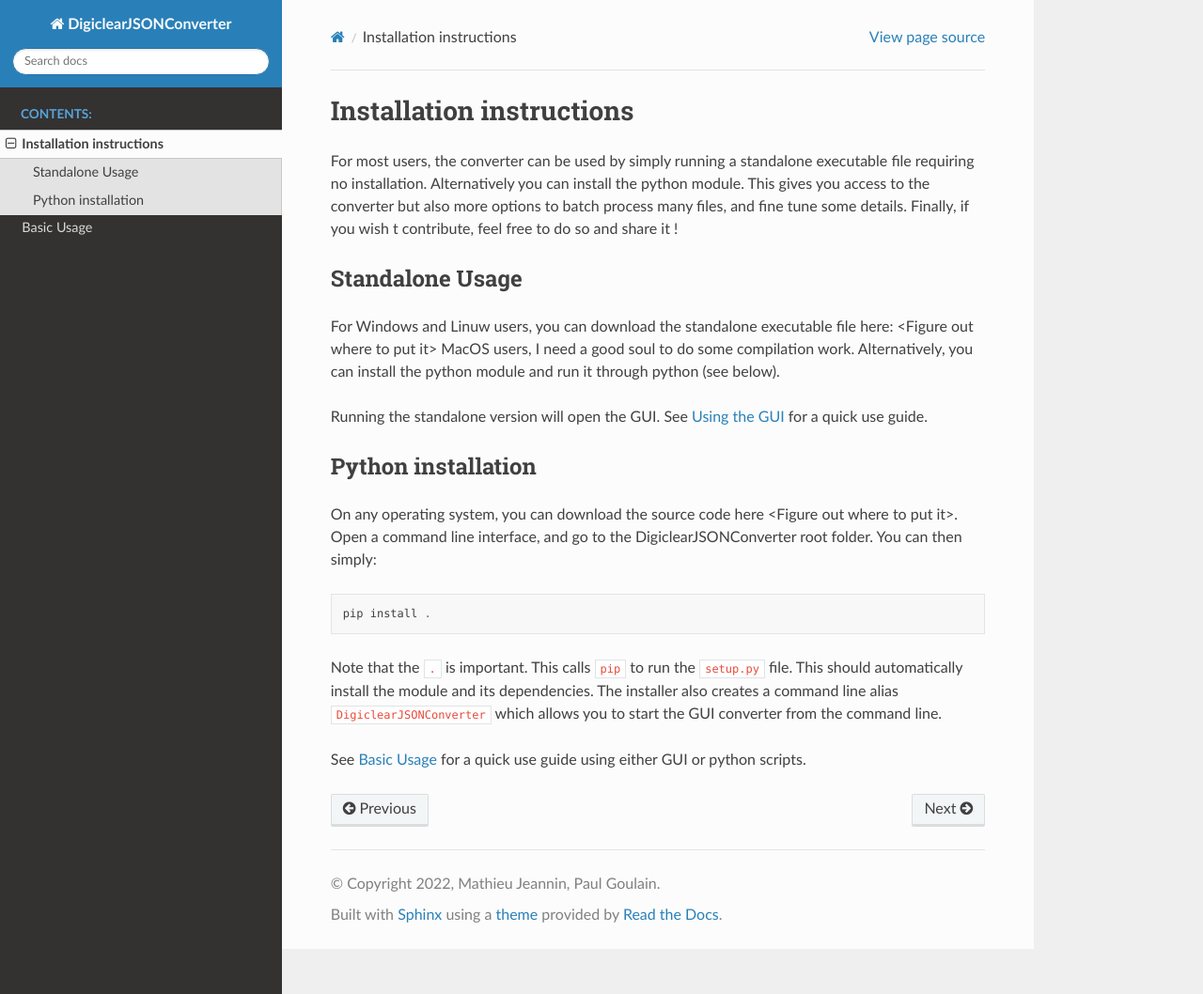
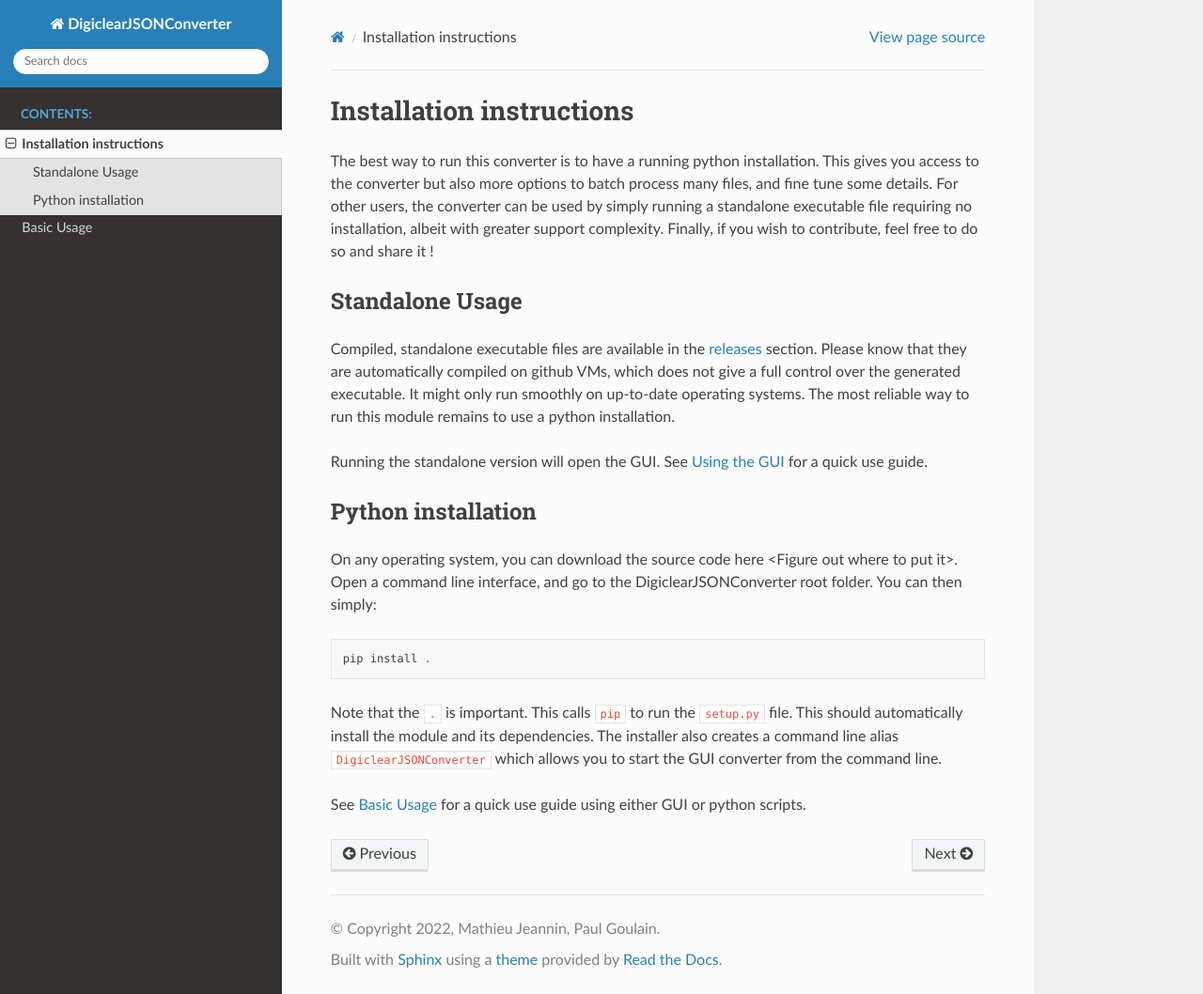
Before and after one commit to pyMatJ/DigiclearJSONConverter, a Sphinx documentation site: the page built from docs/source/Installation.rst, in a window 1280 px wide and 1058 px high. Shown: the whole window at 94% size. Built offline with Sphinx 7.4.7 and the Read the Docs theme 2.0.0, drawn with Linux system fonts in a browser that asks for light colours.

```diff
--- a/docs/source/Installation.rst
+++ b/docs/source/Installation.rst
@@ -5,16 +5,16 @@
 Installation instructions
 ===========================
 
-For most users, the converter can be used by simply running a standalone executable file requiring no installation.
-Alternatively you can install the python module. This gives you access to the converter but also more options to batch process many files, and fine tune some details.
-Finally, if you wish t contribute, feel free to do so and share it !
+The best way to run this converter is to have a running python installation. This gives you access to the converter but also more options to batch process many files, and fine tune some details.
+For other users, the converter can be used by simply running a standalone executable file requiring no installation, albeit with greater support complexity.
+Finally, if you wish to contribute, feel free to do so and share it !
 
 
 Standalone Usage
 -----------------
 
-For Windows and Linuw users, you can download the standalone executable file here: <Figure out where to put it>
-MacOS users, I need a good soul to do some compilation work. Alternatively, you can install the python module and run it through python (see below).
+Compiled, standalone executable files are available in the `releases <https://github.com/pyMatJ/DigiclearJSONConverter/releases>`_ section.
+Please know that they are automatically compiled on github VMs, which does not give a full control over the generated executable. It might only run smoothly on up-to-date operating systems. The most reliable way to run this module remains to use a python installation.
 
 Running the standalone version will open the GUI. See :ref:`GUIUsage` for a quick use guide.
 
```
Also changed, not shown: README.md (+11 -5 lines), 5 other files.
